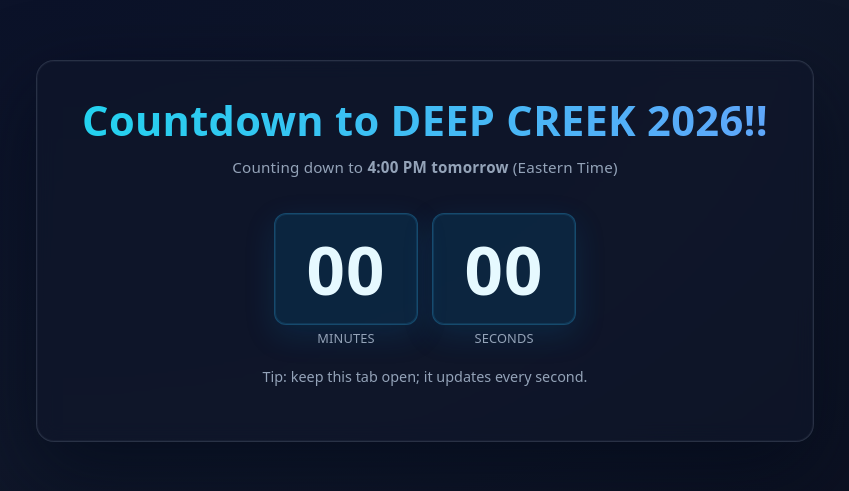
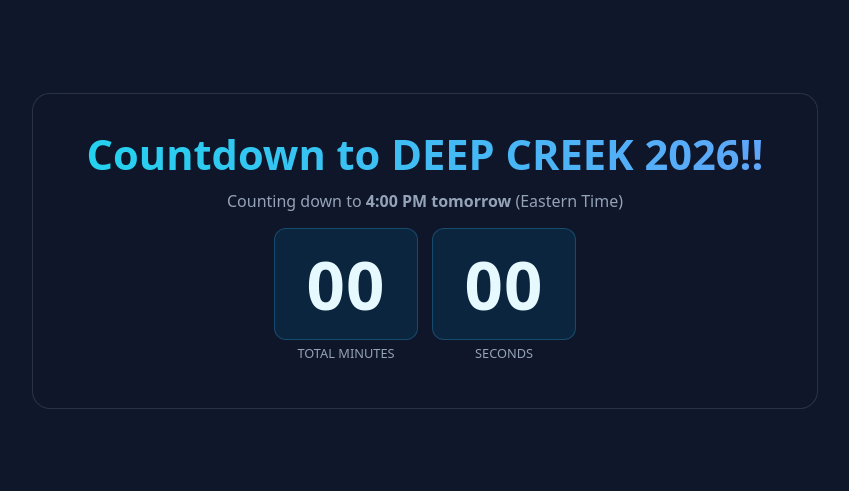
Before and after one commit to amagdar/SeeberFamTree, a plain HTML site: page Countdown/index.html in a window 1280 px wide. Shown: the part 181-672 px from the top of the page, without its empty margins (215-1064 px from the left). Drawn offline with Linux system fonts and the light colour scheme.

Commit message:
Add files via upload

```diff
--- a/Countdown/index.html
+++ b/Countdown/index.html
@@ -7,100 +7,26 @@
   <meta name="description" content="Minute:second countdown to 4:00 PM tomorrow Eastern Time." />
   <style>
     :root {
-      --bg: #0f172a;       /* slate-900 */
-      --fg: #e2e8f0;       /* slate-200 */
-      --muted: #94a3b8;    /* slate-400 */
-      --accent: #22d3ee;   /* cyan-400 */
-      --accent2: #60a5fa;  /* blue-400 */
+      --bg: #0f172a; --fg: #e2e8f0; --muted: #94a3b8; --accent: #22d3ee; --accent2: #60a5fa;
     }
-    html, body {
-      height: 100%;
-      margin: 0;
-      background: radial-gradient(1200px 800px at 20% 20%, #0b1229 0%, var(--bg) 60%, #0b1020 100%);
-      color: var(--fg);
-      font-family: ui-sans-serif, system-ui, -apple-system, Segoe UI, Roboto, "Helvetica Neue", Arial, "Noto Sans", "Apple Color Emoji", "Segoe UI Emoji", "Segoe UI Symbol";
-    }
-    .wrap {
-      min-height: 100%;
-      display: grid;
-      place-items: center;
-      padding: 2rem;
-    }
-    .card {
-      max-width: 720px;
-      width: min(92vw, 720px);
-      text-align: center;
-      background: rgba(15, 23, 42, 0.6);
-      border: 1px solid rgba(148, 163, 184, 0.2);
-      border-radius: 18px;
-      padding: 2.25rem 1.75rem 2.5rem;
-      box-shadow: 0 30px 80px rgba(2, 8, 23, 0.6), inset 0 0 0 1px rgba(148, 163, 184, 0.06);
-      backdrop-filter: blur(10px);
-    }
-    h1 {
-      margin: 0 0 0.75rem 0;
-      font-size: clamp(1.7rem, 3.2vw + 1rem, 2.6rem);
-      letter-spacing: 0.3px;
-      line-height: 1.15;
-      background: linear-gradient(90deg, var(--accent), var(--accent2));
-      -webkit-background-clip: text;
-      background-clip: text;
-      color: transparent;
-    }
-    .sub {
-      margin: 0 0 1.5rem 0;
-      color: var(--muted);
-      font-size: 0.95rem;
-      letter-spacing: 0.2px;
-    }
-    .timer {
-      display: inline-grid;
-      grid-auto-flow: column;
-      gap: 0.85rem;
-      align-items: end;
-      margin-top: 0.75rem;
-    }
-    .unit {
-      display: grid;
-      gap: 0.3rem;
-      justify-items: center;
-    }
-    .value {
-      font-variant-numeric: tabular-nums;
-      font-feature-settings: "tnum";
-      font-weight: 700;
-      letter-spacing: 1px;
-      padding: 0.55rem 0.85rem;
-      border-radius: 12px;
-      background: rgba(2, 132, 199, 0.14);
-      border: 1px solid rgba(56, 189, 248, 0.25);
-      box-shadow: inset 0 0 0 1px rgba(56, 189, 248, 0.12), 0 10px 30px rgba(3, 105, 161, 0.20);
-      font-size: clamp(2.4rem, 6vw, 4.2rem);
-      color: #e6f9ff;
-      min-width: 3ch;
-      text-align: center;
-    }
-    .label {
-      font-size: 0.8rem;
-      color: var(--muted);
-      letter-spacing: 0.15px;
-      text-transform: uppercase;
-    }
-    .note {
-      margin-top: 1.25rem;
-      color: var(--muted);
-      font-size: 0.9rem;
-    }
-    .flash {
-      animation: flash 0.3s ease-out;
-    }
-    @keyframes flash {
-      from { box-shadow: inset 0 0 0 1px rgba(56,189,248,0.5), 0 0 0px rgba(56,189,248,0.0); }
-      to   { box-shadow: inset 0 0 0 1px rgba(56,189,248,0.12), 0 10px 30px rgba(3,105,161,0.20); }
-    }
-    @media (max-width: 420px) {
-      .label { font-size: 0.72rem; }
-    }
+    html, body { height: 100%; margin: 0; background: #0f172a; color: var(--fg);
+      font-family: ui-sans-serif, system-ui, -apple-system, Segoe UI, Roboto, Arial; }
+    .wrap { min-height: 100%; display: grid; place-items: center; padding: 2rem; }
+    .card { max-width: 720px; width: min(92vw, 720px); text-align: center;
+      background: rgba(15,23,42,.6); border: 1px solid rgba(148,163,184,.2);
+      border-radius: 18px; padding: 2rem; }
+    h1{ margin:0 0 .5rem 0; font-size: clamp(1.7rem,3.2vw + 1rem,2.6rem);
+      background: linear-gradient(90deg,var(--accent),var(--accent2)); -webkit-background-clip:text; background-clip:text; color: transparent;}
+    .sub{ margin:0 0 1rem 0; color: var(--muted); }
+    .timer{ display:inline-grid; grid-auto-flow:column; gap:.85rem; align-items:end; }
+    .unit{ display:grid; gap:.3rem; justify-items:center; }
+    .value{ font-variant-numeric: tabular-nums; font-weight:700; letter-spacing:1px;
+      padding:.55rem .85rem; border-radius:12px; background:rgba(2,132,199,.14);
+      border:1px solid rgba(56,189,248,.25); font-size:clamp(2.4rem,6vw,4.2rem); color:#e6f9ff;
+      min-width:3ch; text-align:center; }
+    .label{ font-size:.8rem; color: var(--muted); text-transform: uppercase; }
+    .note{ margin-top:1rem; color: var(--muted); }
+    .small{ font-size: .85rem; color: var(--muted); margin-top: .5rem; }
   </style>
 </head>
 <body>
@@ -112,7 +38,7 @@
       <div class="timer" aria-live="polite" aria-atomic="true">
         <div class="unit">
           <div id="minutes" class="value">00</div>
-          <div class="label">Minutes</div>
+          <div class="label">Total Minutes</div>
         </div>
         <div class="unit">
           <div id="seconds" class="value">00</div>
@@ -121,21 +47,80 @@
       </div>
 
       <p id="done" class="note" hidden>We’re there! 🎉</p>
-      <p id="hint" class="note">Tip: keep this tab open; it updates every second.</p>
+      <p id="meta" class="small" aria-live="polite"></p>
     </main>
   </div>
 
   <script>
-    // --- Config: change only if you want a different target wall time
-    const TARGET_HOUR = 16;   // 4 PM
-    const TARGET_MIN = 0;     // :00
+    // --- Helper: get tomorrow at 16:00:00 in America/New_York as a *UTC instant* (ms)
+    function targetTomorrowAtFourPM_ET_UTCms() {
+      const zone = 'America/New_York';
 
-    // Compute "tomorrow at 4:00 PM" in the viewer's current time zone.
-    function getTomorrowAt(hour, minute) {
+      // Format "now" as seen in NY to get today's calendar in that zone
       const now = new Date();
-      const t = new Date(now);
-      t.setHours(hour, minute, 0, 0);
-      // "Tomorrow" (even if it's already past 4 PM today)
-      t.setDate(t.getDate() + 1);
-      return t;
+      const fmtYMDHMS = new Intl.DateTimeFormat('en-US', {
+        timeZone: zone, hour12: false,
+        year: 'numeric', month: '2-digit', day: '2-digit',
+        hour: '2-digit', minute: '2-digit', second: '2-digit'
+      });
+      const parts = Object.fromEntries(fmtYMDHMS.formatToParts(now).map(p => [p.type, p.value]));
+      const y = +parts.year, m = +parts.month, d = +parts.day;
+
+      // Build "tomorrow" in NY by advancing one NY-day using a noon placeholder
+      const noonUTCguess = Date.UTC(y, m - 1, d, 12, 0, 0);
+      const oneDay = 24 * 60 * 60 * 1000;
+      const tomorrowUTCguess = noonUTCguess + oneDay;
+
+      const fmtYMD = new Intl.DateTimeFormat('en-US', {
+        timeZone: zone, year: 'numeric', month: '2-digit', day: '2-digit'
+      });
+      const dparts = Object.fromEntries(fmtYMD.formatToParts(new Date(tomorrowUTCguess)).map(p => [p.type, p.value]));
+      const ty = +dparts.year, tm = +dparts.month, td = +dparts.day;
+
+      // Convert the NY wall time 16:00:00 to the corresponding UTC instant.
+      // We search near the rough UTC guess to handle DST safely.
+      function zonedWallToUTC(year, month, day, hour, minute, second, timeZone) {
+        const rough = Date.UTC(year, month - 1, day, hour, minute, second, 0);
+        const fmt = new Intl.DateTimeFormat('en-US', {
+          timeZone, hour12: false,
+          year: 'numeric', month: '2-digit', day: '2-digit',
+          hour: '2-digit', minute: '2-digit', second: '2-digit'
+        });
+        const step = 60 * 1000; // 1 minute steps
+        const window = 6 * 60 * 60 * 1000; // +/- 6 hours window
+        function matches(utcMs) {
+          const map = Object.fromEntries(fmt.formatToParts(new Date(utcMs)).map(p => [p.type, p.value]));
+          return (+map.year === year && +map.month === month && +map.day === day &&
+                  +map.hour === hour && +map.minute === minute && +map.second === second);
+        }
+        for (let delta = 0; delta <= window; delta += step) {
+          const before = rough - delta;
+          const after  = rough + delta;
+          if (matches(before)) return before;
+          if (matches(after))  return after;
+        }
+        return rough; // fallback
+      }
+
+      return zonedWallToUTC(ty, tm, td, 16, 0, 0, zone);
     }
+
+    const targetUtcMs = targetTomorrowAtFourPM_ET_UTCms();
+
+    const elMin = document.getElementById('minutes');
+    const elSec = document.getElementById('seconds');
+    const done  = document.getElementById('done');
+    const meta  = document.getElementById('meta');
+
+    function two(n){ return n.toString().padStart(2,'0'); }
+
+    // Show meta line so you can confirm the target time
+    (function showMeta() {
+      const targetLocal = new Date(targetUtcMs);
+      const targetET = new Intl.DateTimeFormat('en-US', {
+        timeZone: 'America/New_York',
+        year: 'numeric', month: 'short', day: '2-digit',
+        hour: '2-digit', minute: '2-digit', second: '2-digit',
+        hour12: true, timeZoneName: 'short'
+      }).format(targetLocal);
+      meta.textContent = `Target (ET): ${targetET}`;
```
